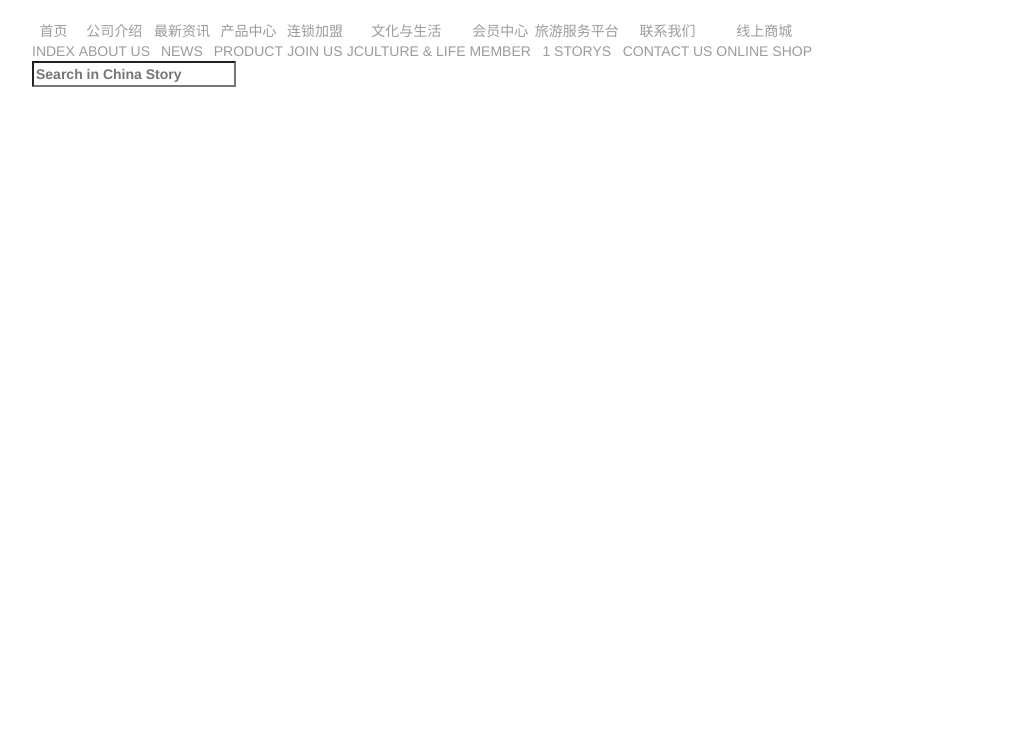
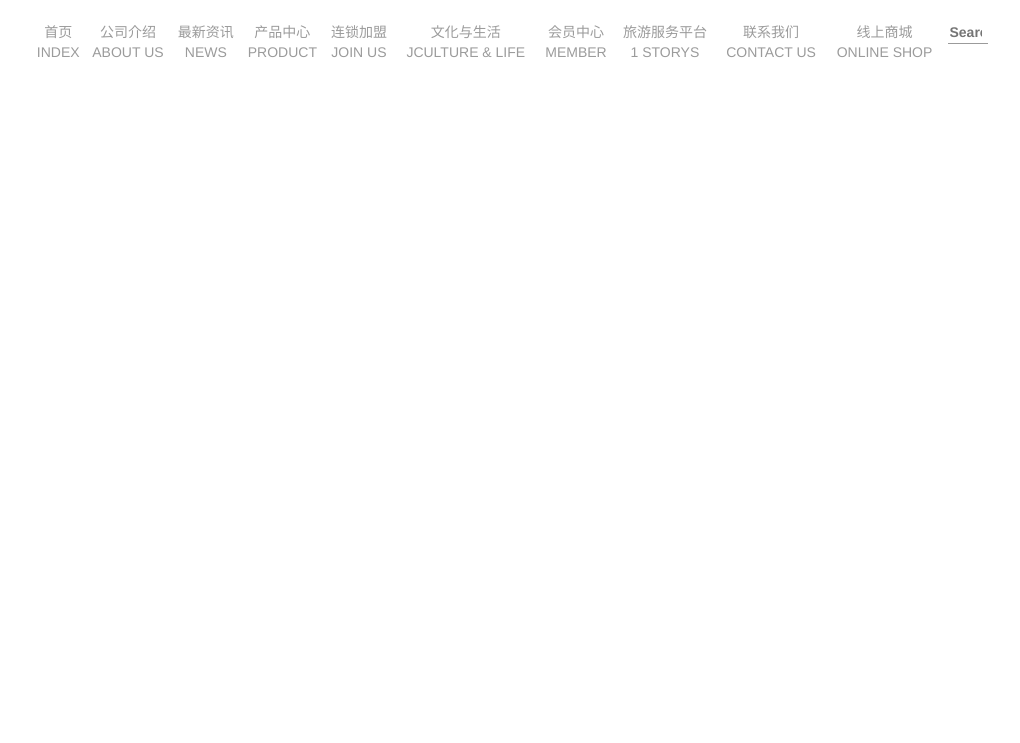
Before and after one commit to zhi4hua/website_backup, a plain HTML site: page component/navNew.html in a window 1280 px wide. Shown: the part 57-800 px from the top of the page, without its empty margins (128-1148 px from the left). Drawn offline with nearby package versions, Linux system fonts and the light colour scheme.

Commit message:
完成了导航栏，大部分

```diff
--- a/component/css/nav.css
+++ b/component/css/nav.css
@@ -51,13 +51,20 @@ header  ul  li {
 nav {
 	width:960px;
 	margin:37px auto 0px auto;
+	display: table;
+	/*border:1px dashed green;*/
+}
+
+nav ul {
+	display: table-row;
+	/*border:1px yellow dashed;*/
 }
 
 nav > ul > li{
+	text-align: center;
+	display: table-cell;
+	position: relative;
 	/*border:1px gray dashed;*/
-	/*float: left;*/
-	display: inline-table;
-	text-align: center;
 }
 
 nav li  span {
@@ -66,8 +73,41 @@ nav li  span {
 
 nav li > ul {
 	display: none;
+	position: absolute;
+	padding: 1.4em auto 0 0.5em;
 }
 
-#search {
-	/*margin: 10px 0 0 0;*/
+/* 鼠标经过显示二级导航栏 */
+nav li:hover > ul {
+	display: inherit;
 }
+
+nav li li {
+	/*float: left;*/
+	/*display: inline-block;*/
+	padding-top: 10px;
+}
+
+/* 搜索框 */
+#search-text {
+	border:none;
+	border-bottom: 1px solid;
+	border-bottom-color: inherit;
+	outline: none;
+	width: 40px;
+	/* 自动变长特效 */
+	transition:width 0.8s;
+	-moz-transition:width 0.8s; /* Firefox 4 */
+	-webkit-transition:width 0.8s; /* Safari and Chrome */
+	-o-transition:width 0.8s; /* Opera */
+}
+
+#search-text:hover, #search-text:focus {
+	width:160px;
+	color: black;
+}
+
+/* 让 input 标签添加发光效果,但仅可用于直接 CSS3 的浏览器*/
+input:focus {
+     box-shadow: 0 0 8px rgba(103, 166, 217, 1);
+}
--- a/component/navNew.html
+++ b/component/navNew.html
@@ -93,7 +93,7 @@
             </ul>
           </a>
         </li>
-        <li id="search" alt="搜索" title="搜索">
+        <li>
           <form action="#" method="get" target="_top">
             <label>
               <input type="search" id="search-text" name="search-text"
```
